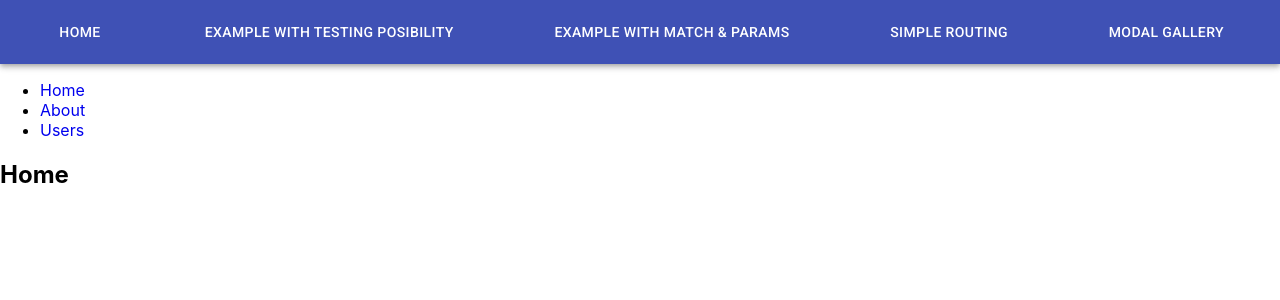
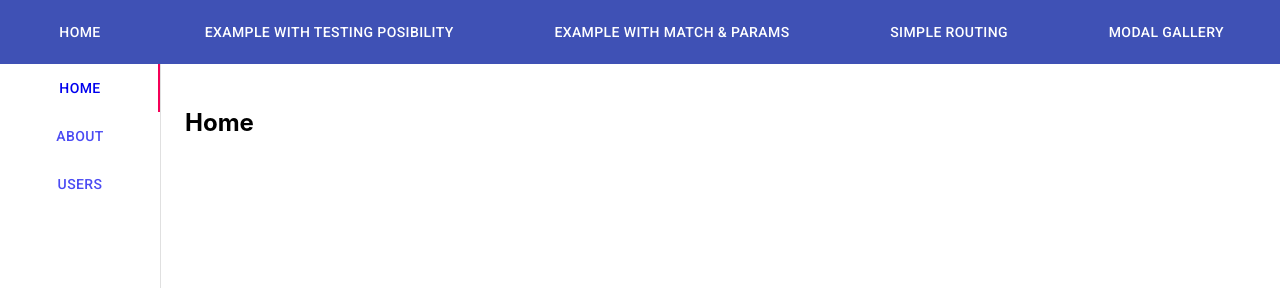
Before and after one commit to Thinkgoez/router-material-ui, a React (Create React App) app: page /routing in a window 1280 px wide. Shown: the top 300 px of the page. Built offline with nearby package versions, Linux system fonts and the light colour scheme.

Commit message:
2, using tabs in SimpleRouting

```diff
--- a/src/components/SimpleRouting.js
+++ b/src/components/SimpleRouting.js
@@ -5,20 +5,60 @@ import {
     Link,
 } from "react-router-dom";
 
+
+import React, { useState } from 'react';
+// import PropTypes from 'prop-types';
+import { makeStyles } from '@material-ui/core/styles';
+import Tabs from '@material-ui/core/Tabs';
+import Tab from '@material-ui/core/Tab';
+import Box from '@material-ui/core/Box';
+
+
+const useStyles = makeStyles((theme) => ({
+    root: {
+        flexGrow: 1,
+        backgroundColor: theme.palette.background.paper,
+        display: 'flex',
+        height: 224,
+    },
+    tabs: {
+        borderRight: `1px solid ${theme.palette.divider}`,
+    },
+}));
+
 export default function Example1({ match }) {
     let { url } = match
+    const classes = useStyles();
+
+    const [value, setValue] = useState(0);
+
+    const handleChange = (event, newValue) => {
+        setValue(newValue);
+    };
+
     return (
         <Router basename={url}>
-            <ul>
-                <li><Link to='/'>Home</Link></li>
-                <li><Link to='/about'>About</Link></li>
-                <li><Link to='/users'>Users</Link></li>
-            </ul>
-            <Switch>
-                <Route path='/about'><About /></Route>
-                <Route path='/users'><Users /></Route>
-                <Route path='/'><Home /></Route>
-            </Switch>
+            <div className={classes.root}>
+                <Tabs
+                    orientation="vertical"
+                    value={value}
+                    onChange={handleChange}
+                    aria-label="Vertical tabs example"
+                    className={classes.tabs}
+                    variant='standart'
+                >
+                    <Tab label={<Link to='/'>Home</Link>} />
+                    <Tab label={<Link to='/about'>About</Link>} />
+                    <Tab label={<Link to='/users'>Users</Link>} />
+                </Tabs>
+                <Box p={3}>
+                    <Switch>
+                        <Route path='/about'><About /></Route>
+                        <Route path='/users'><Users /></Route>
+                        <Route path='/'><Home /></Route>
+                    </Switch>
+                </Box>
+            </div>
         </Router>
     );
 }
```
Also changed, not shown: 1 other file (tests, documents, lock files or other folders).
